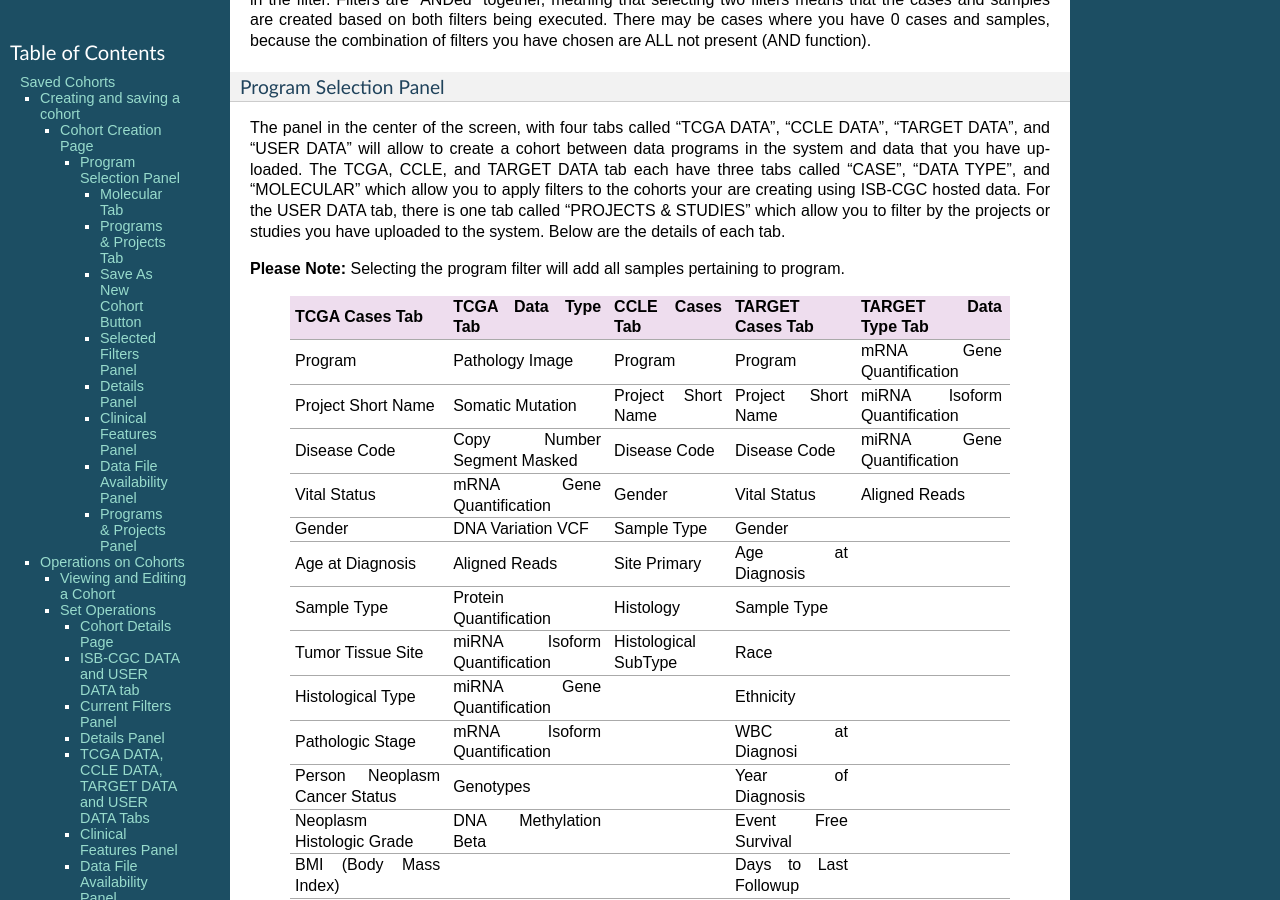
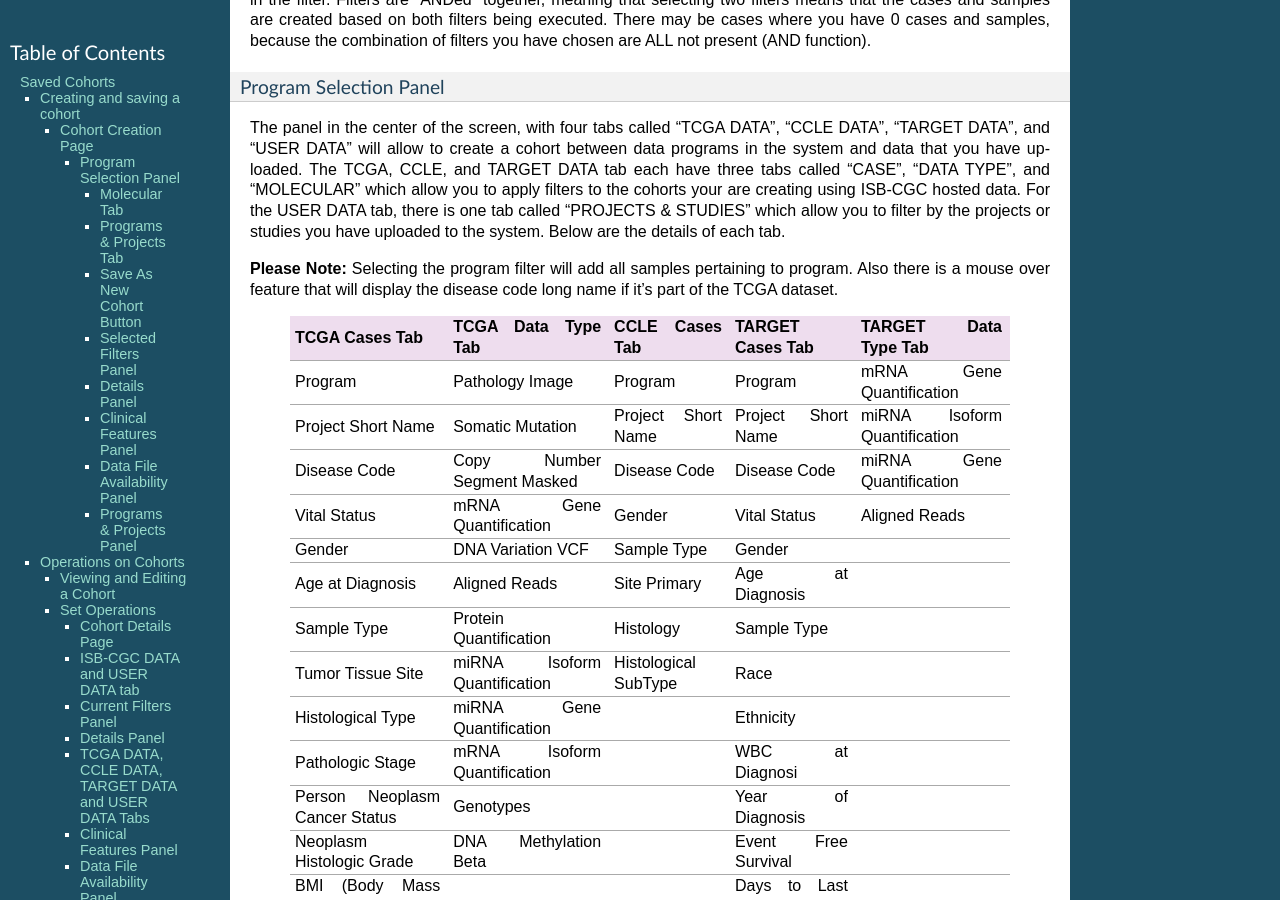
Before and after one commit to isb-cgc/readthedocs, a Sphinx documentation site: the page built from docs/source/sections/webapp/Saved-Cohorts.rst, in a window 1280 px wide and 900 px high, scrolled down 767 px. Built offline with Sphinx 7.4.7, drawn with Linux system fonts in a browser that asks for light colours; pages that are not in the unit, such as notebooks, are missing from menus; some of the changed lines change nothing that is shown; some of the changed text lies outside the part shown.

Commit message:
Update Saved-Cohorts.rst

```diff
--- a/docs/source/sections/webapp/Saved-Cohorts.rst
+++ b/docs/source/sections/webapp/Saved-Cohorts.rst
@@ -1,4 +1,3 @@
-
 *******************
 Saved Cohorts
 *******************
@@ -39,7 +38,7 @@
 -----------------------
 The panel in the center of the screen, with four tabs called "TCGA DATA", "CCLE DATA", "TARGET DATA", and "USER DATA" will allow to create a cohort between data programs in the system and data that you have uploaded. The  TCGA, CCLE, and TARGET DATA tab each have three tabs called "CASE", "DATA TYPE", and "MOLECULAR"  which allow you to apply filters to the cohorts your are creating using ISB-CGC hosted data. For the USER DATA tab, there is one tab called "PROJECTS & STUDIES" which allow you to filter by the projects or studies you have uploaded to the system. Below are the details of each tab.
 
-**Please Note:** Selecting the program filter will add all samples pertaining to program.
+**Please Note:** Selecting the program filter will add all samples pertaining to program. Also there is a mouse over feature that will display the disease code long name if it's part of the TCGA dataset.
 
 
 
@@ -144,9 +143,9 @@
    +------------------------------+------------------------------+---------------------------------+
    | Sample Type                  | Site Primary                 | Gender                          |
    +------------------------------+------------------------------+---------------------------------+
-   | Tumor Tissue Type            | Histology                    | Age At Diagnosis                |
+   | Tumor Tissue Site            | Histology                    | Sample Type                     |
    +------------------------------+------------------------------+---------------------------------+
-   | Gender                       | Histological SubType         |                                 |
+   | Gender                       | Histological SubType         | Age At Diagnosis                |
    +------------------------------+------------------------------+---------------------------------+
    | Age At Initial Pathologic    |                              |                                 |
    | Diagnosis                    |                              |                                 |
```
